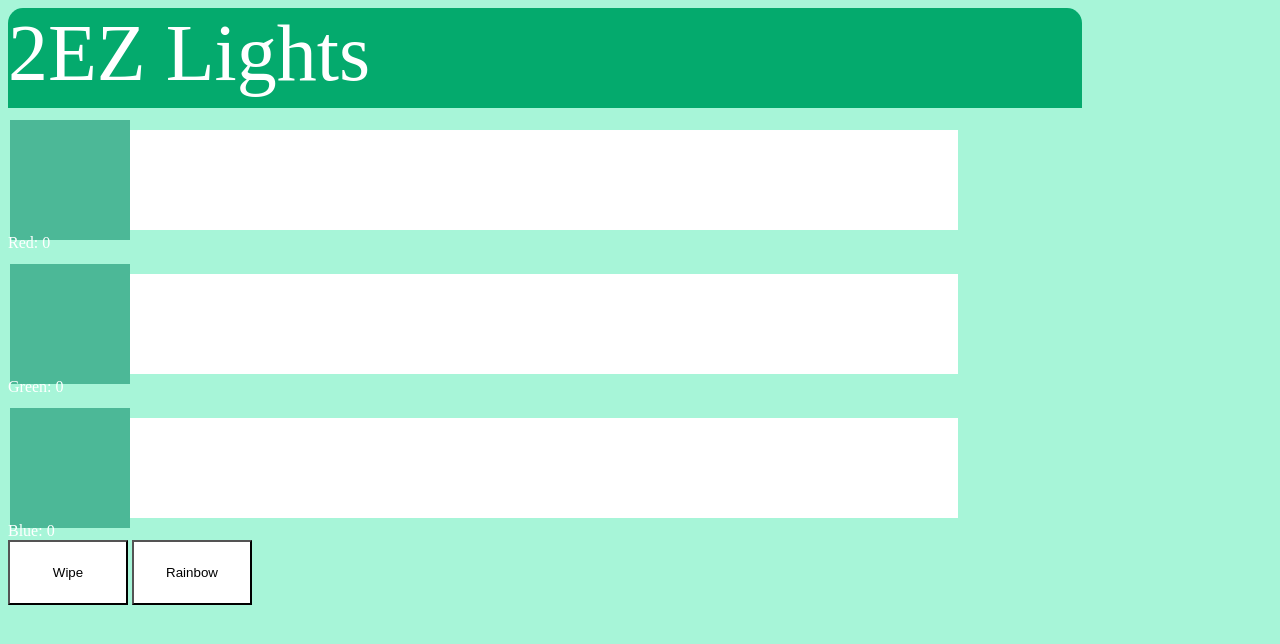
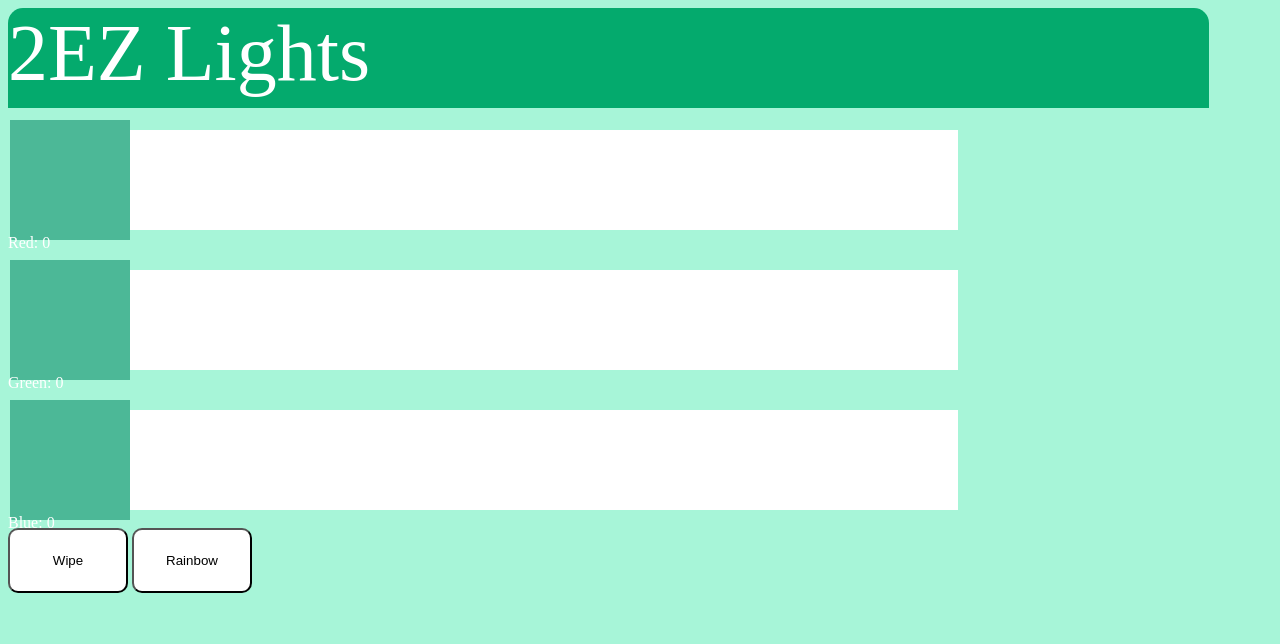
Before and after one commit to oesa77soccer/2EZ-bathroom-lights, a PHP site: page / in a window 1280 px wide. Shown: the top 644 px of the page. Run offline with PHP 8.4, Linux system fonts and the light colour scheme.

Commit message:
more styling

```diff
--- a/src/css/style.css
+++ b/src/css/style.css
@@ -3,7 +3,7 @@ html {
 }
 
 .banner {
-  width: 85%;
+  width: 95%;
   height: 100px;
   background-color: #04AA6D;
   border-radius: 15px 15px 0px 0px;
@@ -19,6 +19,7 @@ html {
 
 .slidecontainer {
   width: 100%; /* Width of the outside container */
+  height: 120px;
   margin-top: 20px;
 }
 
@@ -51,9 +52,16 @@ html {
   cursor: pointer; /* Cursor on hover */
 }
 
+.buttoncontainer {
+  text-align: center;
+  margin: auto;
+}
+
 .modebtn {
   width: 120px;
   height: 65px;
+  border-color: ;
+  border-radius: 10px;
   background: #fff;
   color: #000000;
 }
--- a/src/index.php
+++ b/src/index.php
@@ -23,8 +23,8 @@
     </div>
 
     <div class="btncontainer">
-    <button class="modebtn" id="wipe_btn">Wipe</button>
-    <button class="modebtn" id="rainbow_btn">Rainbow</button>
+        <button class="modebtn" id="wipe_btn">Wipe</button>
+        <button class="modebtn" id="rainbow_btn">Rainbow</button>
     </div>
 </div>
 
```
